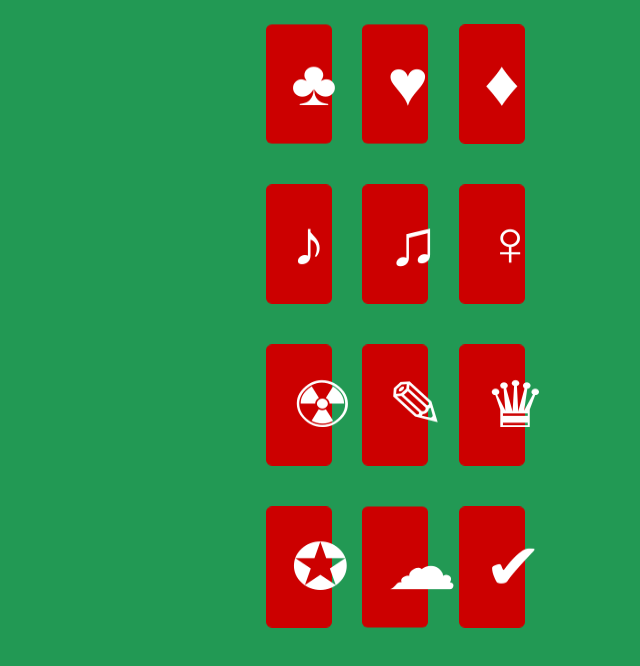
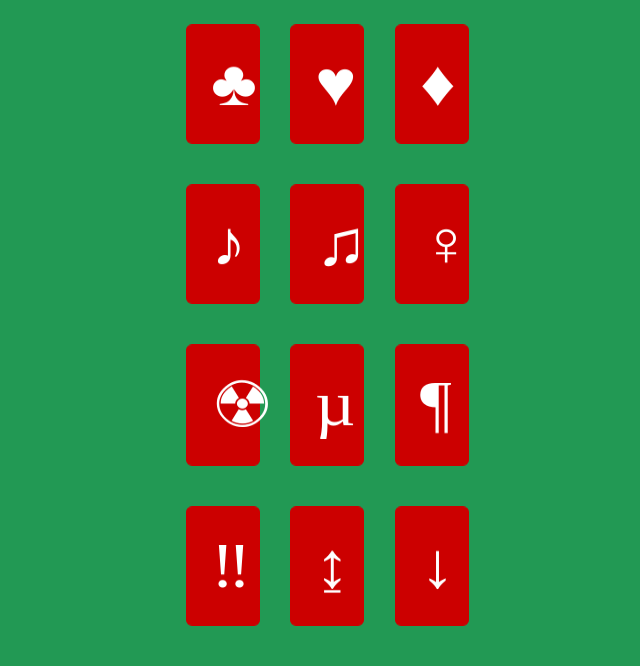
Before and after one commit to julietM/Grid, a plain HTML site: page index.html in a window 1280 px wide. Shown: the part 76-742 px from the top of the page, without its empty margins (342-982 px from the left). Drawn offline with Linux system fonts and the light colour scheme.

Commit message:
archivo ok

```diff
--- a/index.html
+++ b/index.html
@@ -12,7 +12,7 @@ display: grid;
 grid-template-columns: 10% 10% 10%;
 grid-gap: 30px;
 color:white;
-margin-left: 600px;
+margin-left: 520px;
 
 
 }
@@ -48,11 +48,11 @@ p{
             <div class="box ♫">♫</div>
             <div class="box ♀">♀</div>
             <div class="box ☢">☢</div>
-            <div class="box ✎">✎</div>
-            <div class="box ♛">♛</div>
-            <div class="box ">✪</div>
-            <div class="box">☁</div>
-            <div class="box">✔</div>
+            <div class="box µ">µ</div>
+            <div class="box ¶">¶</div>
+            <div class="box ‼">‼</div>
+            <div class="box ↨">↨</div>
+            <div class="box ↓">↓</div>
 
         </div>
 
```
